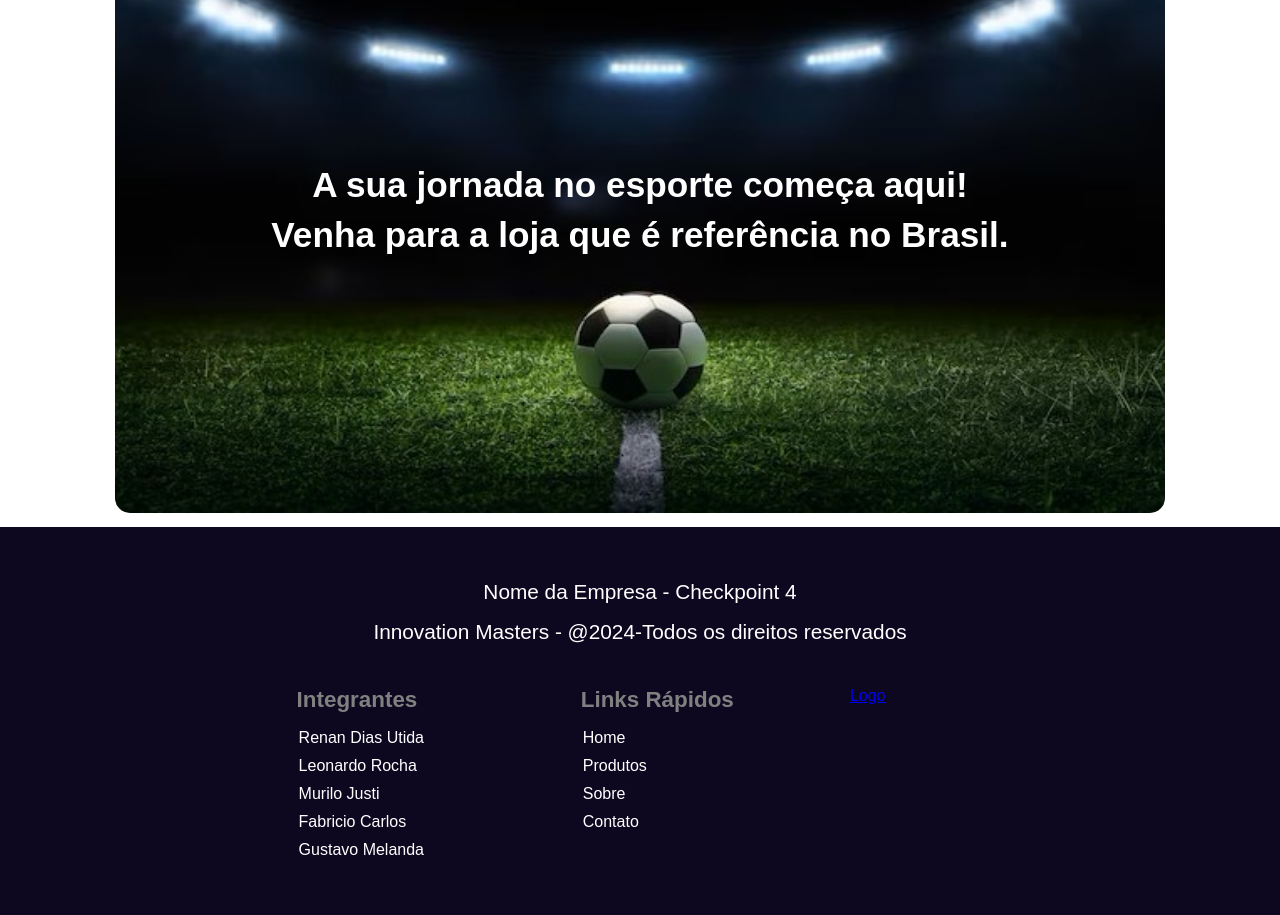
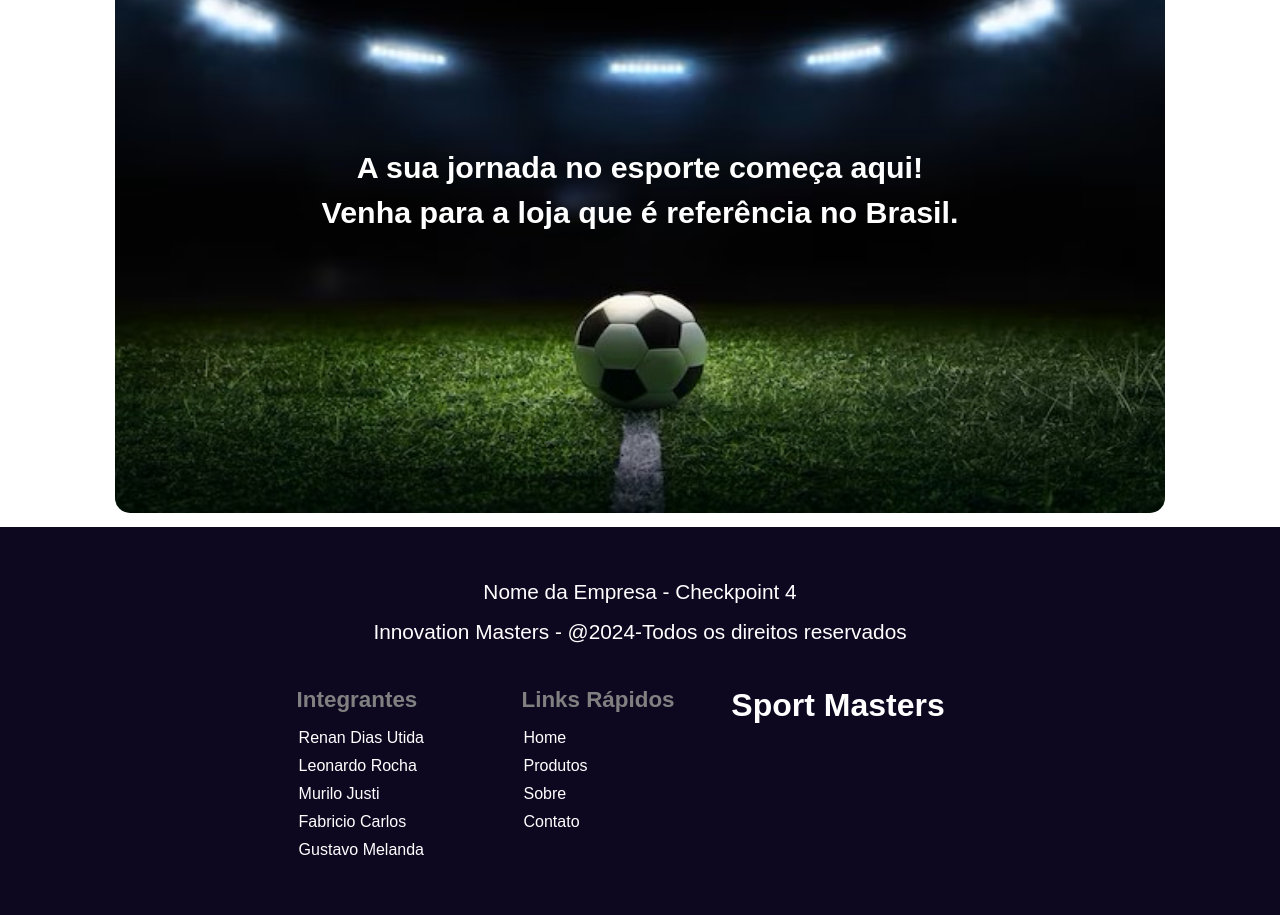
Before and after one commit to Innovation-Masters/projeto1-cp1, a React (Vite) app: page / in a window 1280 px wide. Shown: the part 2040-2955 px from the top of the page. Built offline with nearby package versions, Linux system fonts and the light colour scheme.

Commit message:
Estilizando o footer e finalizando a pagina principal - Renan DIas Utida - RM 558540

```diff
--- a/src/components/Footer.jsx
+++ b/src/components/Footer.jsx
@@ -29,7 +29,7 @@ const Footer=()=>{
                         </div>
                     </div>
                     <div className="footer-logo">
-                        <Link to='/'>Logo</Link>
+                        <Link to='/'>Sport Masters</Link>
                     </div>
                 </nav>
                 <div className="footer-local">
--- a/src/css/contato.css
+++ b/src/css/contato.css
@@ -26,7 +26,7 @@
 .fale-conosco{
     display: flex;
     flex-direction: row;
-    justify-content: space-around;
+    justify-content: space-evenly;
     flex-wrap: wrap;
 }
 
@@ -35,7 +35,7 @@
     padding: 35px;
     height: 560px;
     width: 640px; /* Aumenta a largura do bloco */
-    margin: 10px 0 10px auto; /* Centraliza o bloco na tela */
+    margin: 10px 0; /* Centraliza o bloco na tela */
     border-radius: 40px;
     border: 4px solid #a09f9f;
 
--- a/src/css/footer.css
+++ b/src/css/footer.css
@@ -86,8 +86,12 @@ nav .footer-logo{
 }
 
 nav .footer-logo a{
-    width: 50px;
-    height: 50px;
+    color: white;
+    font-weight: 800;
+    font-size: 2em;
+    width: 100px;
+    height: 100px;
+    text-decoration: none;
 }
 
 footer .footer-local{
--- a/src/css/home.css
+++ b/src/css/home.css
@@ -163,14 +163,14 @@
     justify-content: center;
     align-items: center;
     text-align: center;
-    padding: 20px;
+    padding: 20px 20px 60px 20px;
     width: 80%;
     border-radius: 10px;
 }
 
 .conheca h2{
     color: white;
-    font-size: 2.2em;
+    font-size: 1.9em;
     font-weight: bold;
     margin-bottom: 10px;
 }
```
